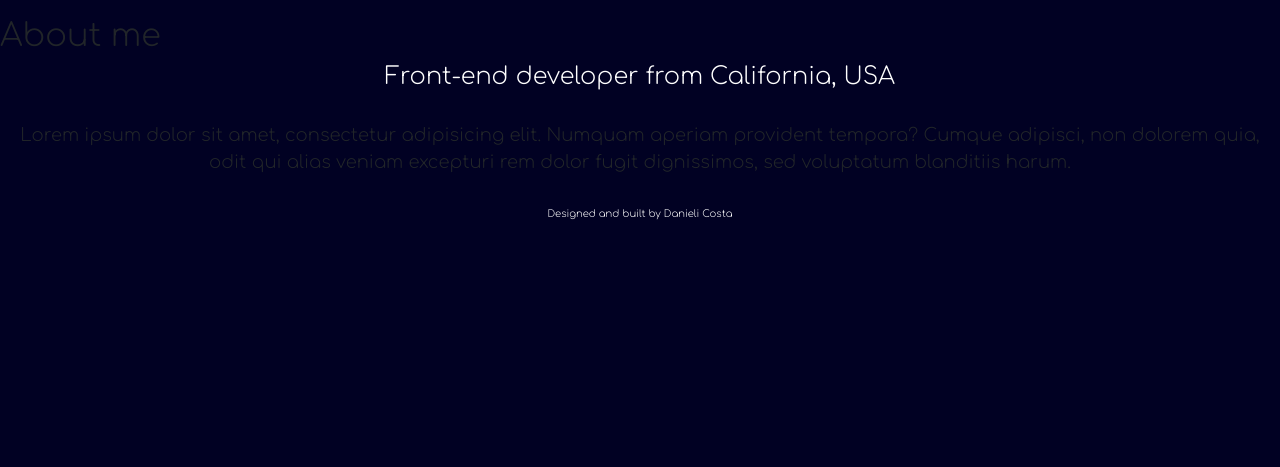
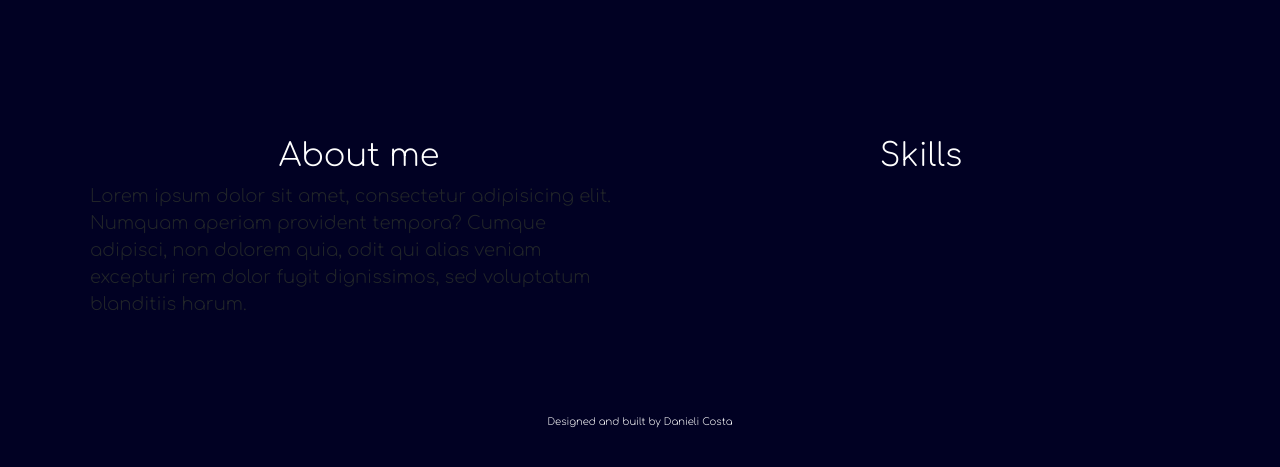
Before and after one commit to Danieli-Costa/Portfolio, a plain HTML site: page about.html in a window 1280 px wide. Shown: the part 65-532 px from the top of the page. Drawn offline with nearby package versions, Linux system fonts and the light colour scheme.

Commit message:
testing structure- about page

```diff
--- a/about.html
+++ b/about.html
@@ -52,15 +52,23 @@
         </ul>
       </nav>
     </div>
-    <h2>About me</h2>
-    <h3 class="text-center">Front-end developer from California, USA</h3>
-    <div class="about-paragraphs text-center">
-      <p>
-        Lorem ipsum dolor sit amet, consectetur adipisicing elit. Numquam
-        aperiam provident tempora? Cumque adipisci, non dolorem quia, odit qui
-        alias veniam excepturi rem dolor fugit dignissimos, sed voluptatum
-        blanditiis harum.
-      </p>
+    <div class="content-container container">
+      <div class="row">
+        <div class="col-lg-6">
+          <div class="about-content">
+            <h2 class="text-center">About me</h2>
+            <p>
+              Lorem ipsum dolor sit amet, consectetur adipisicing elit. Numquam
+              aperiam provident tempora? Cumque adipisci, non dolorem quia, odit
+              qui alias veniam excepturi rem dolor fugit dignissimos, sed
+              voluptatum blanditiis harum.
+            </p>
+          </div>
+        </div>
+        <div class="col-lg-6">
+          <h2 class="text-center">Skills</h2>
+        </div>
+      </div>
     </div>
 
     <footer class="made-by">Designed and built by Danieli Costa</footer>
--- a/css/style.css
+++ b/css/style.css
@@ -32,6 +32,10 @@ nav a {
 nav a:hover {
   color: var(--main-color);
   text-shadow: 2px 2px #af3264;
+}
+
+h2 {
+  color: white;
 }
 
 h3 {
```
